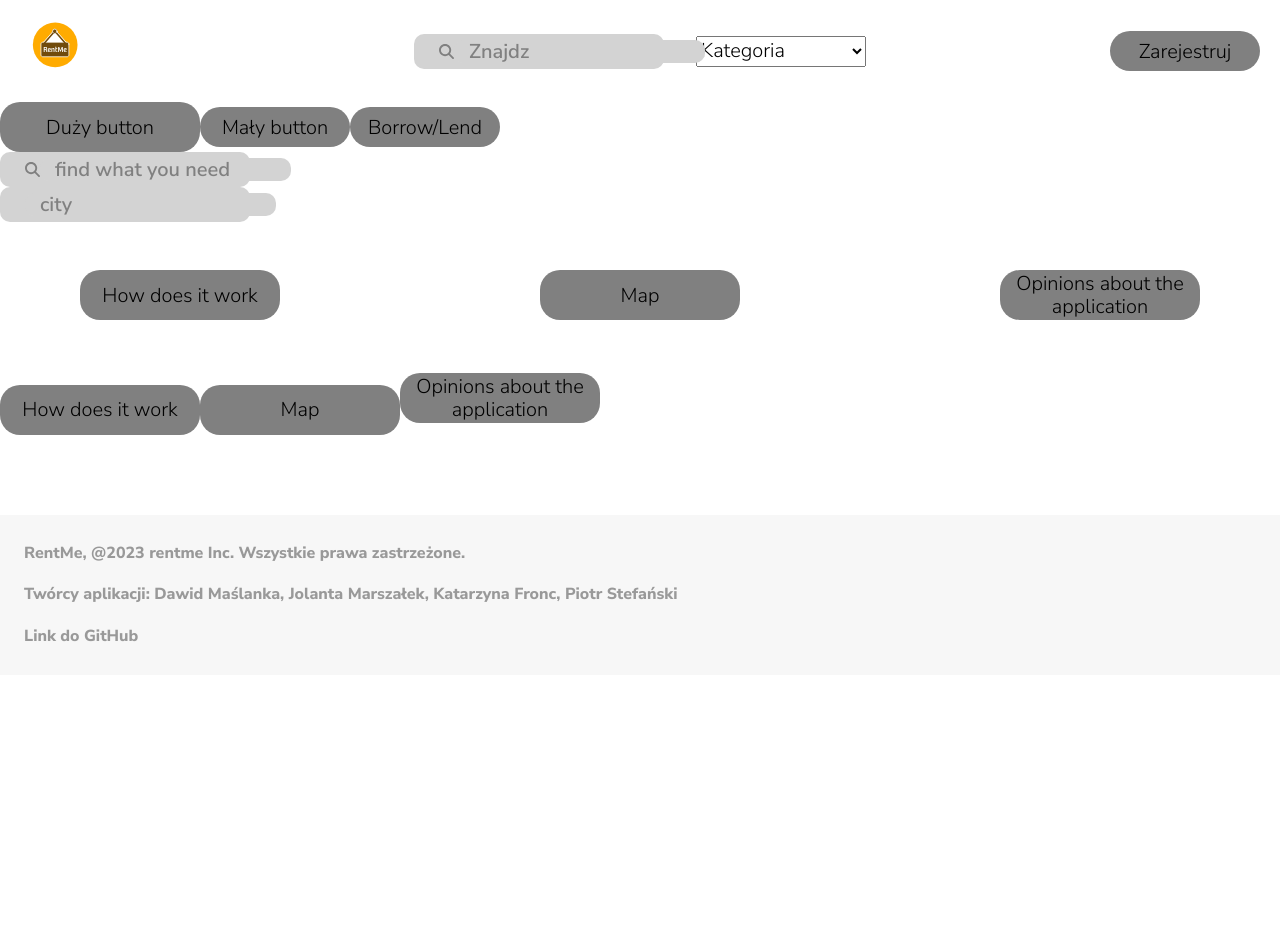
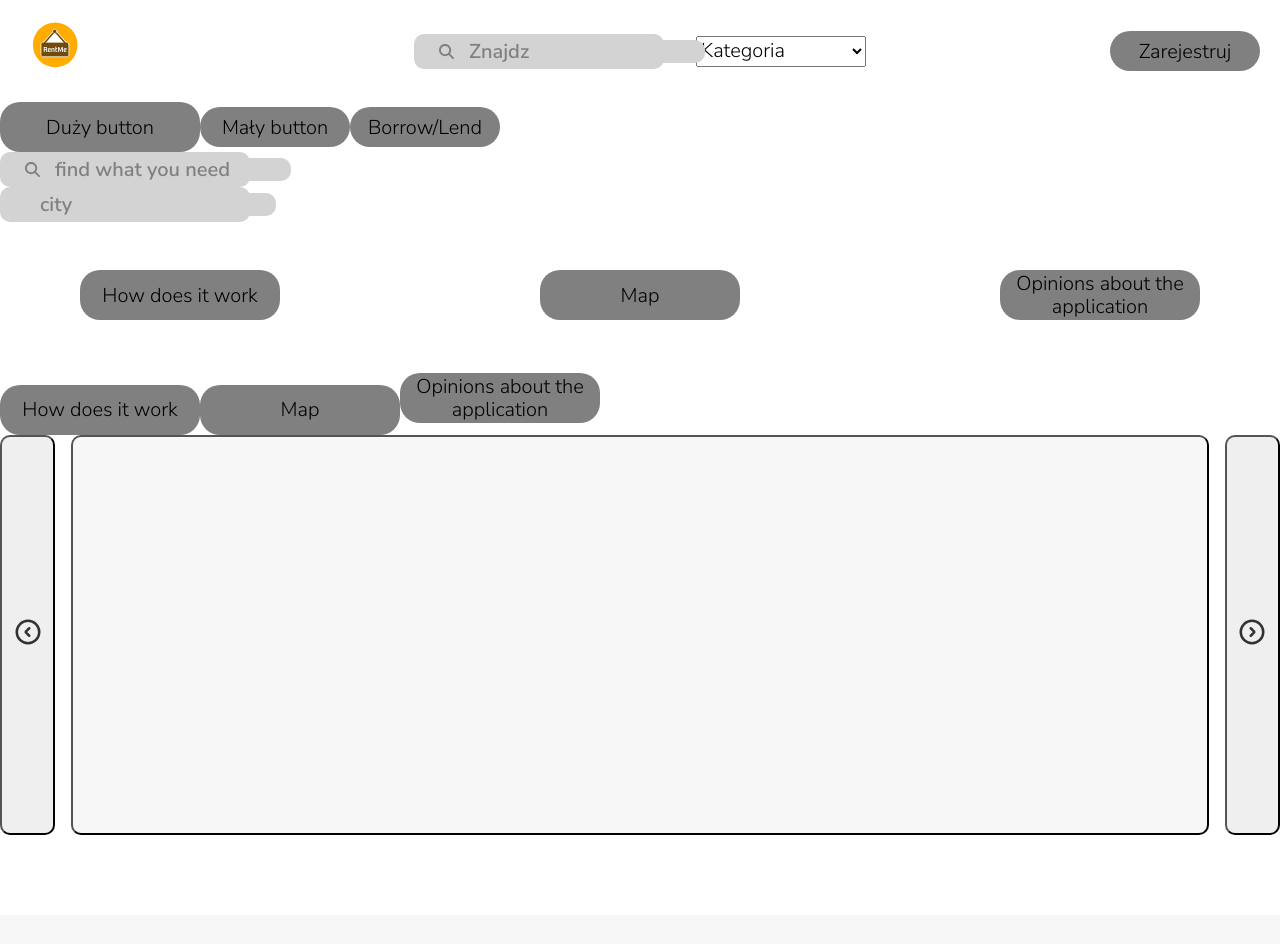
Before and after one commit to infoshareacademy/jfdzr9-team-ArchITects-of-the-safe-Universe, a React (Vite) app: page / in a window 1280 px wide. Shown: the top 944 px of the page. Before the commit the page ends 820 px from the top, so only its background shows below. Built offline with nearby package versions, Linux system fonts and the light colour scheme.

Commit message:
Strzałka lewa, środkowy kontener, strzałka prawa

```diff
--- a/src/App.tsx
+++ b/src/App.tsx
@@ -4,8 +4,10 @@ import { SmallButton } from "./components/Buttons/SmallButton.component";
 import { Input } from "./components/Input/Input.component";
 import SearchIcon from "./assets/magnifying-glass-solid.svg";
 import BottomNavigation from "./components/BottomNavigation/BottomNavigation.components";
-import { Footer } from "./Footer/Footer.styled";
+import { FooterLabel } from "./Footer/Footer.component";
 import Header from "./components/Header/Header";
+import { Products } from "./Products/Product.component";
+
 function App() {
   return (
     <>
@@ -18,17 +20,8 @@ function App() {
       <Input icon={SearchIcon} placeholder="find what you need"></Input>
       <Input placeholder="city"></Input>
       <BottomNavigation howWork={"howWork"} map={"map"} opinion={"opinion"} />
-      <Footer>
-        <div>
-          <h4>RentMe, @2023 rentme Inc. Wszystkie prawa zastrzeżone.</h4>
-        </div>
-        <div>
-          <h4>Twórcy aplikacji: Dawid Maślanka, Jolanta Marszałek, Katarzyna Fronc, Piotr Stefański</h4>
-        </div>
-        <div>
-          <h4>Link do GitHub</h4>
-        </div>
-      </Footer>
+      <Products />
+      <FooterLabel />
     </>
   );
 }
--- /dev/null
+++ b/src/Footer/Footer.component.tsx
@@ -0,0 +1,17 @@
+import { Footer } from "../Footer/Footer.styled";
+
+export const FooterLabel = () => {
+  return (
+    <Footer>
+      <div>
+        <h4>RentMe, @2023 rentme Inc. Wszystkie prawa zastrzeżone.</h4>
+      </div>
+      <div>
+        <h4>Twórcy aplikacji: Dawid Maślanka, Jolanta Marszałek, Katarzyna Fronc, Piotr Stefański</h4>
+      </div>
+      <div>
+        <h4>Link do GitHub</h4>
+      </div>
+    </Footer>
+  );
+};
--- /dev/null
+++ b/src/Products/Product.component.tsx
@@ -0,0 +1,19 @@
+import { Navigator, ArrowLeft, ProductContainer, ArrowRight } from "../Products/Product.styled";
+
+export const Products = () => {
+  return (
+    <Navigator>
+      <ArrowLeft>
+        <div>
+          <img src="src\assets\arrow-left.svg" alt="Left" />
+        </div>
+      </ArrowLeft>
+      <ProductContainer />
+      <ArrowRight>
+        <div>
+          <img src="src\assets\arrow-right.svg" alt="Right" />
+        </div>
+      </ArrowRight>
+    </Navigator>
+  );
+};
--- /dev/null
+++ b/src/Products/Product.styled.ts
@@ -0,0 +1,53 @@
+import styled from "styled-components";
+
+export const Navigator = styled.label`
+  position: relative;
+  display: flex;
+  justify-content: space-between;
+  gap: 1rem;
+`;
+
+export const ArrowLeft = styled.button`
+  position: static;
+  display: flex;
+  justify-content: center;
+  align-items: center;
+  font-size: 1rem;
+  width: 2.5vw;
+  height: 50vh;
+  border-radius: 10px;
+  padding: 1.6rem;
+  text-transform: capitalize;
+  transition: 0.2s linear;
+  :hover {
+    cursor: pointer;
+    background-color: lightgrey;
+  }
+`;
+
+export const ProductContainer = styled.button`
+  position: static;
+  height: 50vh;
+  width: 95vw;
+  border-radius: 10px;
+  background-color: var(--color-very-light-grey);
+  transition: 0.2s linear;
+`;
+
+export const ArrowRight = styled.button`
+  position: static;
+  display: flex;
+  justify-content: center;
+  align-items: center;
+  font-size: 1rem;
+  width: 2.5vw;
+  height: 50vh;
+  border-radius: 10px;
+  padding: 1.6rem;
+  text-transform: capitalize;
+  transition: 0.2s linear;
+  :hover {
+    cursor: pointer;
+    background-color: lightgrey;
+  }
+`;
```
Also changed, not shown: src/assets/arrow-left.svg (added), src/assets/arrow-right.svg (added).
